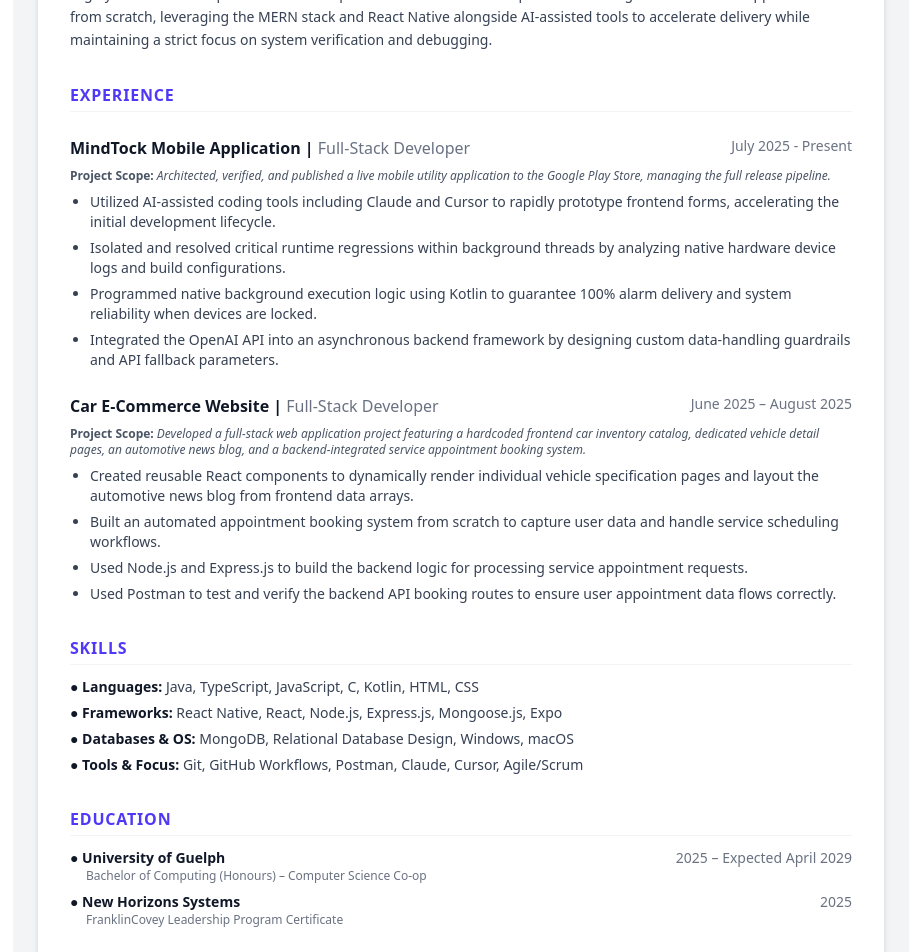
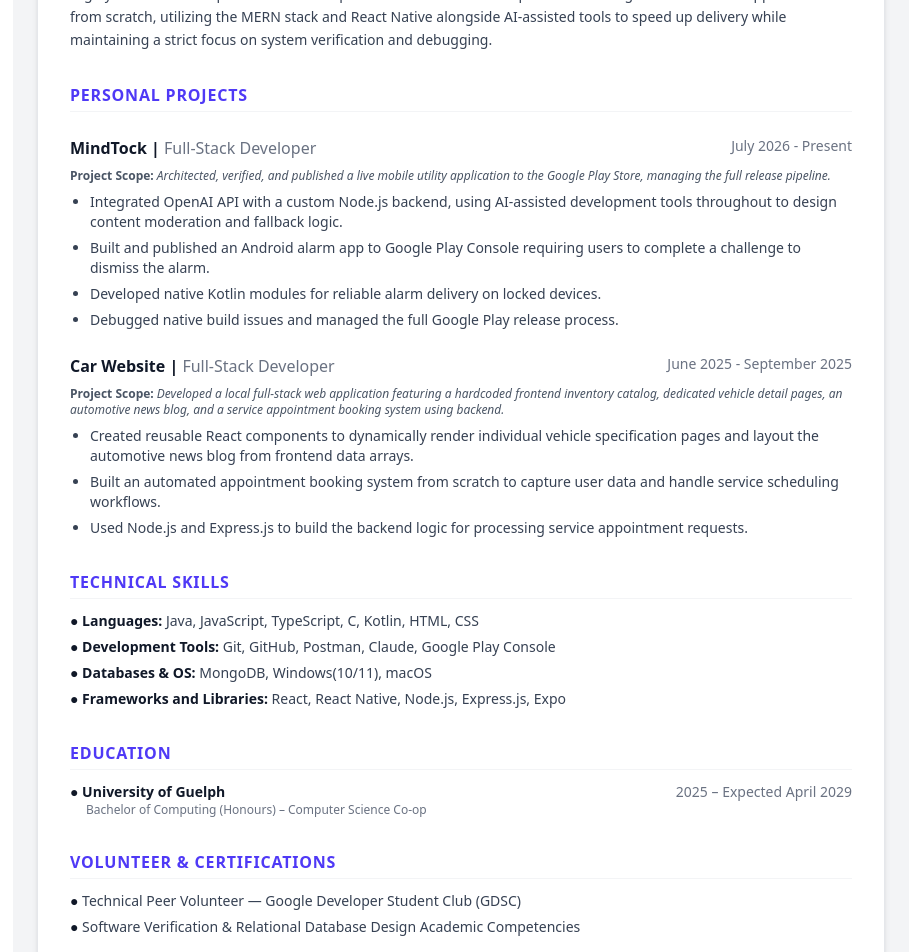
Before and after one commit to Basco-sm/basco-portfolio, a React (Vite) app: page /resume in a window 1280 px wide. Shown: the part 460-1412 px from the top of the page, without its empty margins (179-1100 px from the left). Built offline with nearby package versions, Linux system fonts and the light colour scheme.

Commit message:
made changes to resume section

```diff
--- a/src/pages/Resume.jsx
+++ b/src/pages/Resume.jsx
@@ -16,7 +16,7 @@ export default function Resume() {
             My Resume
           </h1>
           <p className="text-sm text-gray-600 dark:text-gray-400 mt-1">
-            Review my experience or download a copy for your records.
+            Review my resume or download a copy for your records.
           </p>
         </div>
         {/* DOWNLOAD BUTTON */}
@@ -44,58 +44,57 @@ export default function Resume() {
           <div className="flex flex-wrap gap-x-4 gap-y-1 justify-center sm:justify-start text-sm text-gray-600 dark:text-gray-400 mt-3">
             <span>Guelph, ON</span>
             <span>•</span>
-            <span>+1 (226) 270-2165</span>
+            <span>+1 (548) 316-4218</span>
             <span>•</span>
             <a href="mailto:tobayemi@uoguelph.ca" className="hover:underline text-indigo-500 dark:text-cyan-400">tobayemi@uoguelph.ca</a>
             <span>•</span>
-            <a href="https://linkedin.com" target="_blank" rel="noreferrer" className="hover:underline text-indigo-500 dark:text-cyan-400">://linkedin.com</a>
+            <a href="https://www.linkedin.com/in/toyinsola-obayemi-408b69350/" target="_blank" rel="noreferrer" className="hover:underline text-indigo-500 dark:text-cyan-400">://linkedin.com</a>
           </div>
         </div>
 
         {/* Professional Summary */}
         <section className="space-y-2">
           <p className="text-gray-700 dark:text-gray-300 leading-relaxed text-sm">
-            Highly motivated Computer Science Co-op student with hands-on experience building web and mobile applications from scratch, leveraging the MERN stack and React Native alongside AI-assisted tools to accelerate delivery while maintaining a strict focus on system verification and debugging.
+            Highly motivated Computer Science Co-op student with hands-on experience building web and mobile applications from scratch, utilizing the MERN stack and React Native alongside AI-assisted tools to speed up delivery while maintaining a strict focus on system verification and debugging.
           </p>
         </section>
 
         {/* Experience Section */}
         <section className="space-y-6">
           <h3 className="text-md font-bold tracking-wider text-indigo-600 dark:text-cyan-400 uppercase border-b border-gray-100 dark:border-gray-900 pb-1">
-            Experience
+            PERSONAL PROJECTS
           </h3>
 
           {/* MindTock */}
           <div className="space-y-2">
             <div className="flex flex-col sm:flex-row justify-between font-semibold text-gray-900 dark:text-white">
-              <span>MindTock Mobile Application | <span className="font-normal text-gray-500 dark:text-gray-400">Full-Stack Developer</span></span>
-              <span className="text-sm font-normal text-gray-500">July 2025 - Present</span>
+              <span>MindTock | <span className="font-normal text-gray-500 dark:text-gray-400">Full-Stack Developer</span></span>
+              <span className="text-sm font-normal text-gray-500">July 2026 - Present</span>
             </div>
             <p className="text-xs italic text-gray-600 dark:text-gray-400">
               <span className="font-semibold not-italic">Project Scope:</span> Architected, verified, and published a live mobile utility application to the Google Play Store, managing the full release pipeline.
             </p>
             <ul className="list-disc pl-5 space-y-1.5 text-sm text-gray-700 dark:text-gray-300">
-              <li>Utilized AI-assisted coding tools including Claude and Cursor to rapidly prototype frontend forms, accelerating the initial development lifecycle.</li>
-              <li>Isolated and resolved critical runtime regressions within background threads by analyzing native hardware device logs and build configurations.</li>
-              <li>Programmed native background execution logic using Kotlin to guarantee 100% alarm delivery and system reliability when devices are locked.</li>
-              <li>Integrated the OpenAI API into an asynchronous backend framework by designing custom data-handling guardrails and API fallback parameters.</li>
+              <li>Integrated OpenAI API with a custom Node.js backend, using AI-assisted development tools throughout to design content moderation and fallback logic.</li>
+              <li>Built and published an Android alarm app to Google Play Console requiring users to complete a challenge to dismiss the alarm.</li>
+              <li>Developed native Kotlin modules for reliable alarm delivery on locked devices.</li>
+              <li>Debugged native build issues and managed the full Google Play release process.</li>
             </ul>
           </div>
 
           {/* Car Website */}
           <div className="space-y-2">
             <div className="flex flex-col sm:flex-row justify-between font-semibold text-gray-900 dark:text-white">
-              <span>Car E-Commerce Website | <span className="font-normal text-gray-500 dark:text-gray-400">Full-Stack Developer</span></span>
-              <span className="text-sm font-normal text-gray-500">June 2025 – August 2025</span>
+              <span>Car Website | <span className="font-normal text-gray-500 dark:text-gray-400">Full-Stack Developer</span></span>
+              <span className="text-sm font-normal text-gray-500">June 2025 - September 2025</span>
             </div>
             <p className="text-xs italic text-gray-600 dark:text-gray-400">
-              <span className="font-semibold not-italic">Project Scope:</span> Developed a full-stack web application project featuring a hardcoded frontend car inventory catalog, dedicated vehicle detail pages, an automotive news blog, and a backend-integrated service appointment booking system.
+              <span className="font-semibold not-italic">Project Scope:</span> Developed a local full-stack web application featuring a hardcoded frontend inventory catalog, dedicated vehicle detail pages, an automotive news blog, and a service appointment booking system using backend.
             </p>
             <ul className="list-disc pl-5 space-y-1.5 text-sm text-gray-700 dark:text-gray-300">
               <li>Created reusable React components to dynamically render individual vehicle specification pages and layout the automotive news blog from frontend data arrays.</li>
               <li>Built an automated appointment booking system from scratch to capture user data and handle service scheduling workflows.</li>
               <li>Used Node.js and Express.js to build the backend logic for processing service appointment requests.</li>
-              <li>Used Postman to test and verify the backend API booking routes to ensure user appointment data flows correctly.</li>
             </ul>
           </div>
         </section>
@@ -103,13 +102,13 @@ export default function Resume() {
         {/* Skills Section */}
         <section className="space-y-3">
           <h3 className="text-md font-bold tracking-wider text-indigo-600 dark:text-cyan-400 uppercase border-b border-gray-100 dark:border-gray-900 pb-1">
-            Skills
+            TECHNICAL SKILLS
           </h3>
           <ul className="list-none space-y-1.5 text-sm text-gray-700 dark:text-gray-300">
-            <li><span className="font-semibold text-gray-900 dark:text-white">● Languages:</span> Java, TypeScript, JavaScript, C, Kotlin, HTML, CSS</li>
-            <li><span className="font-semibold text-gray-900 dark:text-white">● Frameworks:</span> React Native, React, Node.js, Express.js, Mongoose.js, Expo</li>
-            <li><span className="font-semibold text-gray-900 dark:text-white">● Databases & OS:</span> MongoDB, Relational Database Design, Windows, macOS</li>
-            <li><span className="font-semibold text-gray-900 dark:text-white">● Tools & Focus:</span> Git, GitHub Workflows, Postman, Claude, Cursor, Agile/Scrum</li>
+            <li><span className="font-semibold text-gray-900 dark:text-white">● Languages:</span> Java, JavaScript, TypeScript, C, Kotlin, HTML, CSS</li>
+            <li><span className="font-semibold text-gray-900 dark:text-white">● Development Tools:</span> Git, GitHub, Postman, Claude, Google Play Console</li>
+            <li><span className="font-semibold text-gray-900 dark:text-white">● Databases & OS:</span> MongoDB, Windows(10/11), macOS</li>
+            <li><span className="font-semibold text-gray-900 dark:text-white">● Frameworks and Libraries:</span> React, React Native, Node.js, Express.js, Expo</li>
           </ul>
         </section>
 
@@ -125,13 +124,6 @@ export default function Resume() {
                 <span className="text-sm font-normal text-gray-500">2025 – Expected April 2029</span>
               </div>
               <span className="text-xs text-gray-500 block ml-4">Bachelor of Computing (Honours) – Computer Science Co-op</span>
-            </li>
-            <li>
-              <div className="flex justify-between font-semibold text-gray-900 dark:text-white">
-                <span>● New Horizons Systems</span>
-                <span className="text-sm font-normal text-gray-500">2025</span>
-              </div>
-              <span className="text-xs text-gray-500 block ml-4">FranklinCovey Leadership Program Certificate</span>
             </li>
           </ul>
         </section>
```
